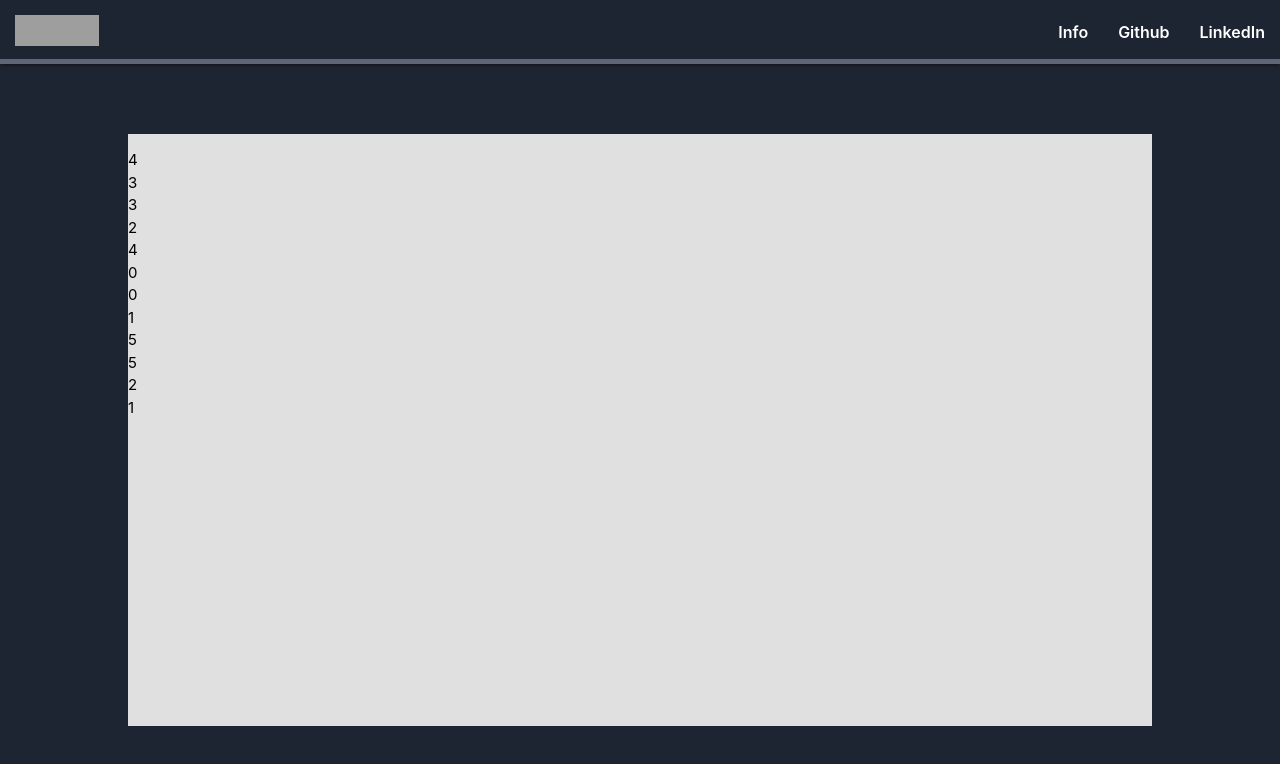
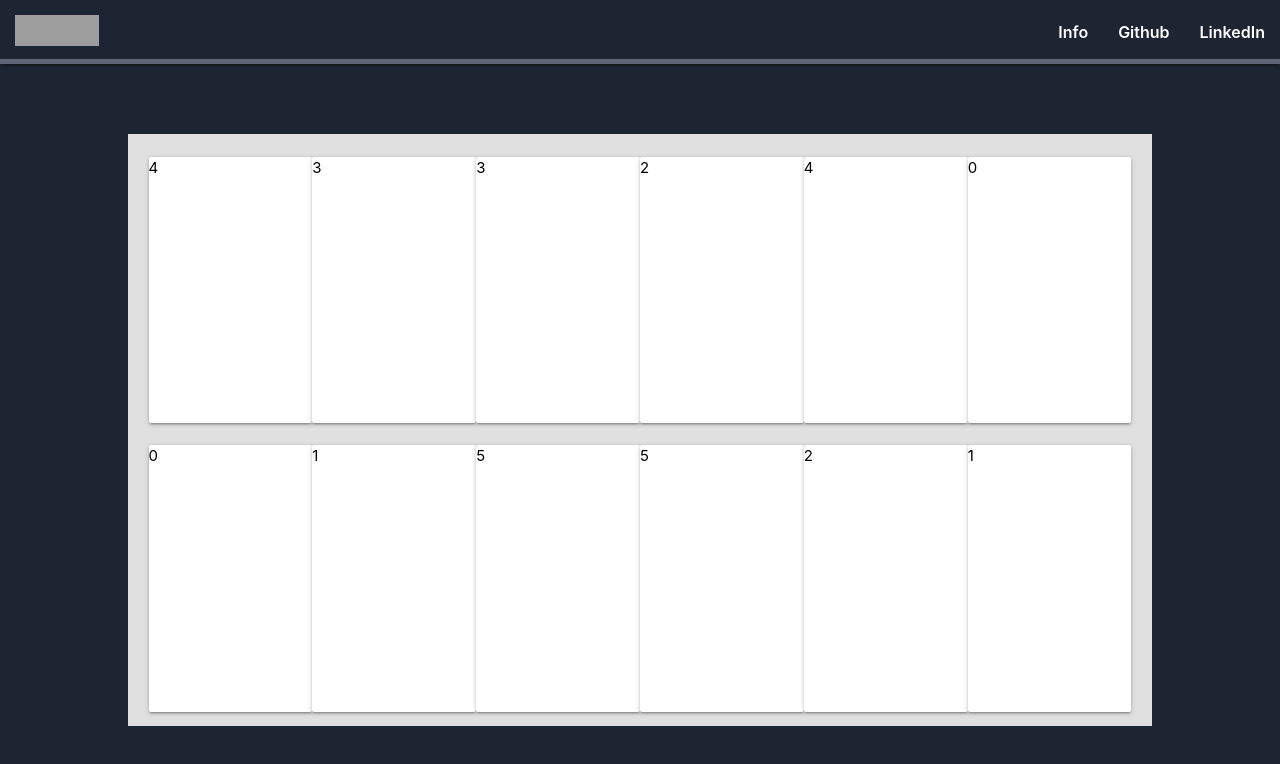
Before and after one commit to bjjeong/CardMatch, a React (Create React App) app: page / in a window 1280 px wide. Shown: the top 764 px of the page. Built offline with nearby package versions, Linux system fonts and the light colour scheme; grey boxes are pictures that could not be loaded.

Commit message:
adjust card sizes

```diff
--- a/src/components/board/board.jsx
+++ b/src/components/board/board.jsx
@@ -1,4 +1,5 @@
 import React, { Component } from 'react';
+import Card from './card';
 
 class Board extends Component {
   constructor(props){
@@ -14,11 +15,12 @@ class Board extends Component {
     return(
       <div className="board-container">
         <div className="playing-area">
-          <ul>
+          <ul className="card-index">
             {cards.map(card => (
-              <li key={card.id}>
-                {card.value}
-              </li>
+              <Card
+                key={card.id}
+                card={card}
+              />
             ))}
           </ul>
         </div>
--- /dev/null
+++ b/src/components/board/card.jsx
@@ -0,0 +1,13 @@
+import React from 'react';
+
+const Card = props => {
+  let { card } = props;
+
+  return(
+    <li className="card">
+      {card.value}
+    </li>
+  )
+}
+
+export default Card;
--- a/src/stylesheets/board.scss
+++ b/src/stylesheets/board.scss
@@ -14,3 +14,17 @@
   background-color: rgb(224, 224, 224);
   color: black;
 }
+
+.card-index {
+  display: flex;
+  flex-wrap: wrap;
+  justify-content: center;
+  align-items: center;
+  width: 100%;
+  height: 90%;
+}
+
+.card {
+  width: 16%;
+  height: 50%;
+}
```
